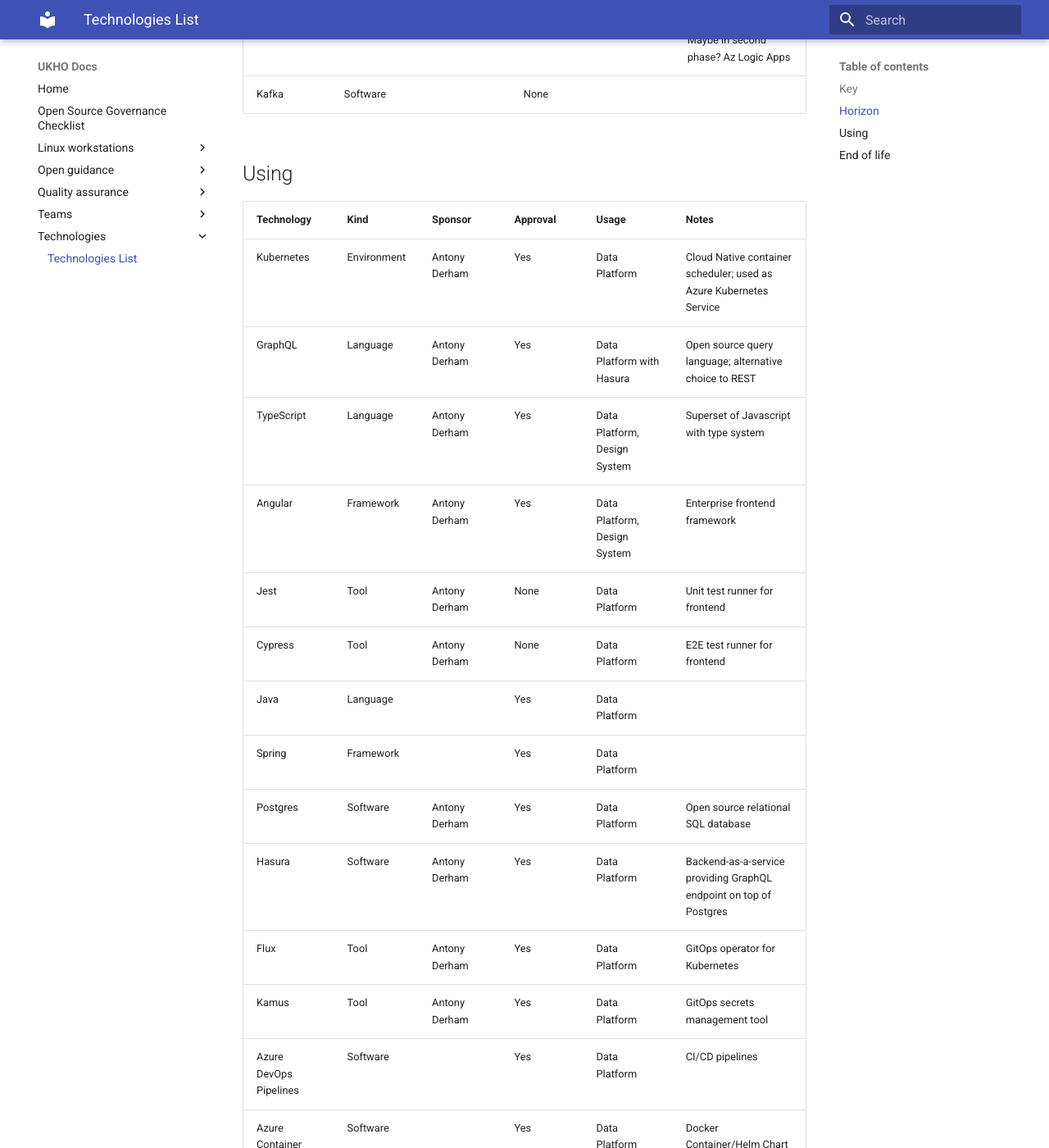
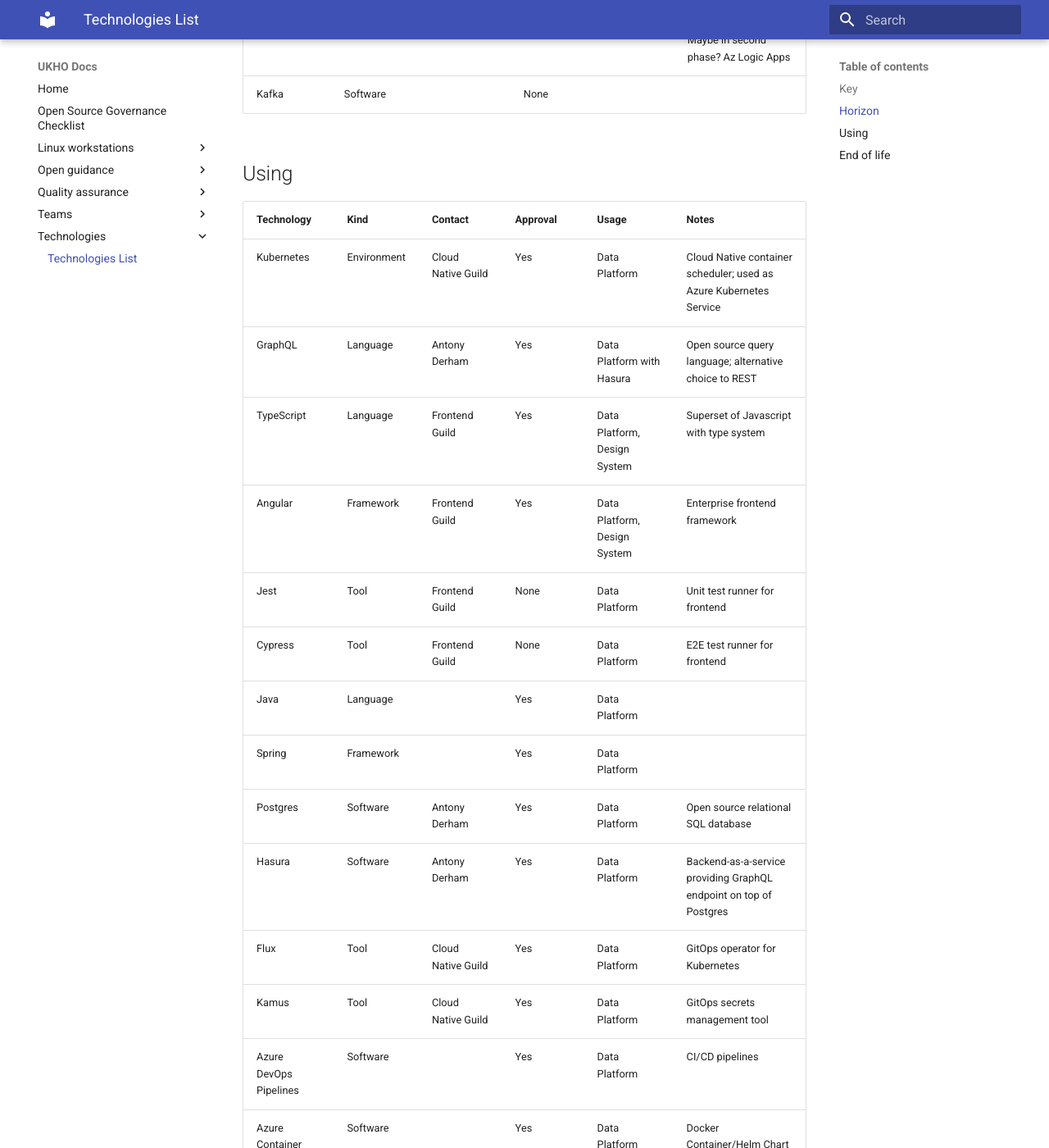
Before and after one commit to UKHO/docs, an MkDocs documentation site: the page built from docs/technologies/index.md, in a window 1280 px wide and 1400 px high, scrolled down 1452 px. Shown: the whole window at 82% size. Built offline with MkDocs 1.6.1 and Material for MkDocs 9.7.7, drawn with Linux system fonts in a browser that asks for light colours; some of the changed text lies outside the part shown.

Commit message:
fix: Add guild contacts for technologies in use

```diff
--- a/docs/technologies/index.md
+++ b/docs/technologies/index.md
@@ -33,51 +33,51 @@ If a technology is on this list it means that time can be spent investigating it
 
 ## Using
 
-| Technology | Kind | Sponsor | Approval | Usage | Notes |
+| Technology | Kind | Contact | Approval | Usage | Notes |
 |---|---|---|---|---|---|
-| Kubernetes | Environment | Antony Derham | Yes | Data Platform | Cloud Native container scheduler; used as Azure Kubernetes Service |
+| Kubernetes | Environment | Cloud Native Guild | Yes | Data Platform | Cloud Native container scheduler; used as Azure Kubernetes Service |
 | GraphQL | Language | Antony Derham | Yes | Data Platform with Hasura | Open source query language; alternative choice to REST |
-| TypeScript | Language | Antony Derham | Yes | Data Platform, Design System | Superset of Javascript with type system |
-| Angular | Framework | Antony Derham | Yes | Data Platform, Design System | Enterprise frontend framework |
-| Jest | Tool | Antony Derham | None | Data Platform | Unit test runner for frontend |
-| Cypress | Tool | Antony Derham | None | Data Platform | E2E test runner for frontend |
+| TypeScript | Language | Frontend Guild | Yes | Data Platform, Design System | Superset of Javascript with type system |
+| Angular | Framework | Frontend Guild | Yes | Data Platform, Design System | Enterprise frontend framework |
+| Jest | Tool | Frontend Guild | None | Data Platform | Unit test runner for frontend |
+| Cypress | Tool | Frontend Guild | None | Data Platform | E2E test runner for frontend |
 | Java | Language |  | Yes | Data Platform |  |
 | Spring | Framework |  | Yes | Data Platform |  |
 | Postgres | Software | Antony Derham | Yes | Data Platform | Open source relational SQL database |
 | Hasura | Software | Antony Derham | Yes | Data Platform | Backend-as-a-service providing GraphQL endpoint on top of Postgres |
-| Flux | Tool | Antony Derham | Yes | Data Platform | GitOps operator for Kubernetes |
-| Kamus | Tool | Antony Derham | Yes | Data Platform | GitOps secrets management tool |
+| Flux | Tool | Cloud Native Guild | Yes | Data Platform | GitOps operator for Kubernetes |
+| Kamus | Tool | Cloud Native Guild | Yes | Data Platform | GitOps secrets management tool |
 | Azure DevOps Pipelines | Software |  | Yes | Data Platform | CI/CD pipelines |
 | Azure Container Registry | Software |  | Yes | Data Platform | Docker Container/Helm Chart repository |
 | Fluentd | Software |  |  | Data Platform | Log aggregator |
 | ElasticSearch | Software |  | Yes | Data Platform | Log storage and indexing |
 | Kibana | Software |  | Yes | Data Platform | Log view interface |
-| Grafana | Software | | None | Data Platform | Monitoring dashboard |
+| Grafana | Software |  | None | Data Platform | Monitoring dashboard |
 | Prometheus | Software |  | None | Data Platform | Metrics collector |
 | Terraform | Tool |  | Yes | Data Platform | Cloud provisioning tool |
 | Azure Data Lake Storage | Software |  | Yes | Data Platform | File-based storage service with Hadoop-like interfaces |
-| Yarn | Tool |  | Yes | Data Platform, Design System | Package manager for the Node ecosystem |
-| Storybook | Tool |  | No | Design System | Story-based component testing, documentation and sandbox tool |
+| Yarn | Tool | Frontend Guild | Yes | Data Platform, Design System | Package manager for the Node ecosystem |
+| Storybook | Tool | Frontend Guild | No | Design System | Story-based component testing, documentation and sandbox tool |
 | GitHub | Software |  | Yes | Data Platform, Design System | Git-based code repository service |
 | Axe | Software |  | No | Design System | Automated web accessbility checker |
 | OAuth2 | Pattern |  | No | Data Platform | Used as part of Azure B2C/MS Auth Library for authorization |
 | OpenID Connect | Pattern |  | No | Data Platform | Used as part of Azure B2C/MS Auth Library for authentication |
 | JWT | Pattern |  | No | Data Platform | Used as part of Azure B2C/MS Auth Library for token structure |
-| CentOS | Environment |  | Yes | Dev Workstations | Linux-based operating system |
-| Docker | Environment |  | Yes | Data Platform | Containerisation |
-| Ansible | Tool |  | Yes | Dev Workstations | Used to construct the Dev Workstation image |
+| CentOS | Environment | Dev Workstation Team | Yes | Dev Workstations | Linux-based operating system |
+| Docker | Environment | Cloud Native Guild | Yes | Data Platform | Containerisation |
+| Ansible | Tool | Dev Workstation Team | Yes | Dev Workstations | Used to construct the Dev Workstation image |
 | Azure Blob Store | Software |  | Yes | Data Platform | Blob-based storage service |
 | Azure File Store | Software |  | Yes | Data Platform | File-based storage service |
 | Nginx | Software |  | Yes | Data Platform | Web server; reverse proxy; Kubernetes ingress controller |
-| RedHat Kickstart | Tool |  | Yes | Dev Workstations | Used to provision the CentOS environment |
-| Helm | Tool |  | Yes | Data Platform | Package Manager for Kubernetes |
+| RedHat Kickstart | Tool | Dev Workstation Team | Yes | Dev Workstations | Used to provision the CentOS environment |
+| Helm | Tool | Cloud Native Guild | Yes | Data Platform | Package Manager for Kubernetes |
 | Azure Dev Spaces | Tool |  | Yes | Data Platform | Development workflow and staging service for AKS |
-| Sass | Tool |  | Yes | Data Platform, Design System | CSS pre-processor and language superset |
-| ESLint | Tool |  | Yes | Data Platform, Design System | Linter for TypeScript/Javascript |
+| Sass | Tool | Frontend Guild | Yes | Data Platform, Design System | CSS pre-processor and language superset |
+| ESLint | Tool | Frontend Guild | Yes | Data Platform, Design System | Linter for TypeScript/Javascript |
 
 ## End of life
 
 If a technology is on this list, we should be actively looking to move away from using it.
 
-| Technology | Kind | Sponsor | Approval | Usage | Notes |
+| Technology | Kind | Contact | Approval | Usage | Notes |
 |---|---|---|---|---|---|
```
